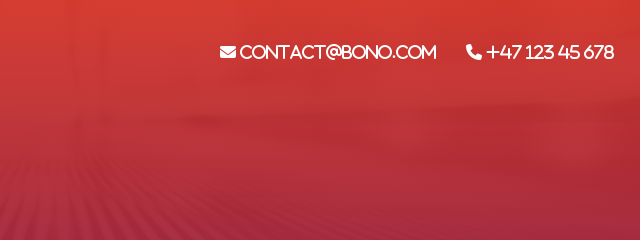
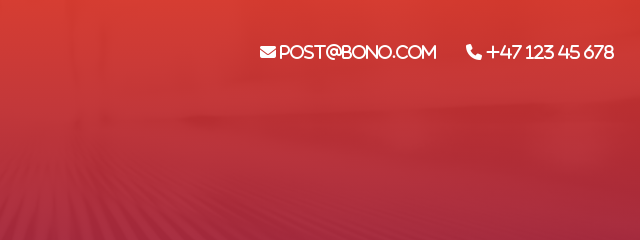
Before and after one commit to jorlar/BonoApp, a plain HTML site: page index.html in a window 1280 px wide. Shown: the top 240 px of the page, 585-1225 px from the left. Drawn offline with nearby package versions, Linux system fonts and the light colour scheme.

Commit message:
:zap: Re-wrapp index-file

```diff
--- a/index.html
+++ b/index.html
@@ -27,7 +27,7 @@
         </a>
         <div class="header-right">
           <div>
-            <i class="fas fa-envelope"> contact@bono.com </i>
+            <i class="fas fa-envelope"> post@bono.com </i>
           </div>
           <div>
             <i class="fas fa-phone"> +47 123 45 678 </i>
```
